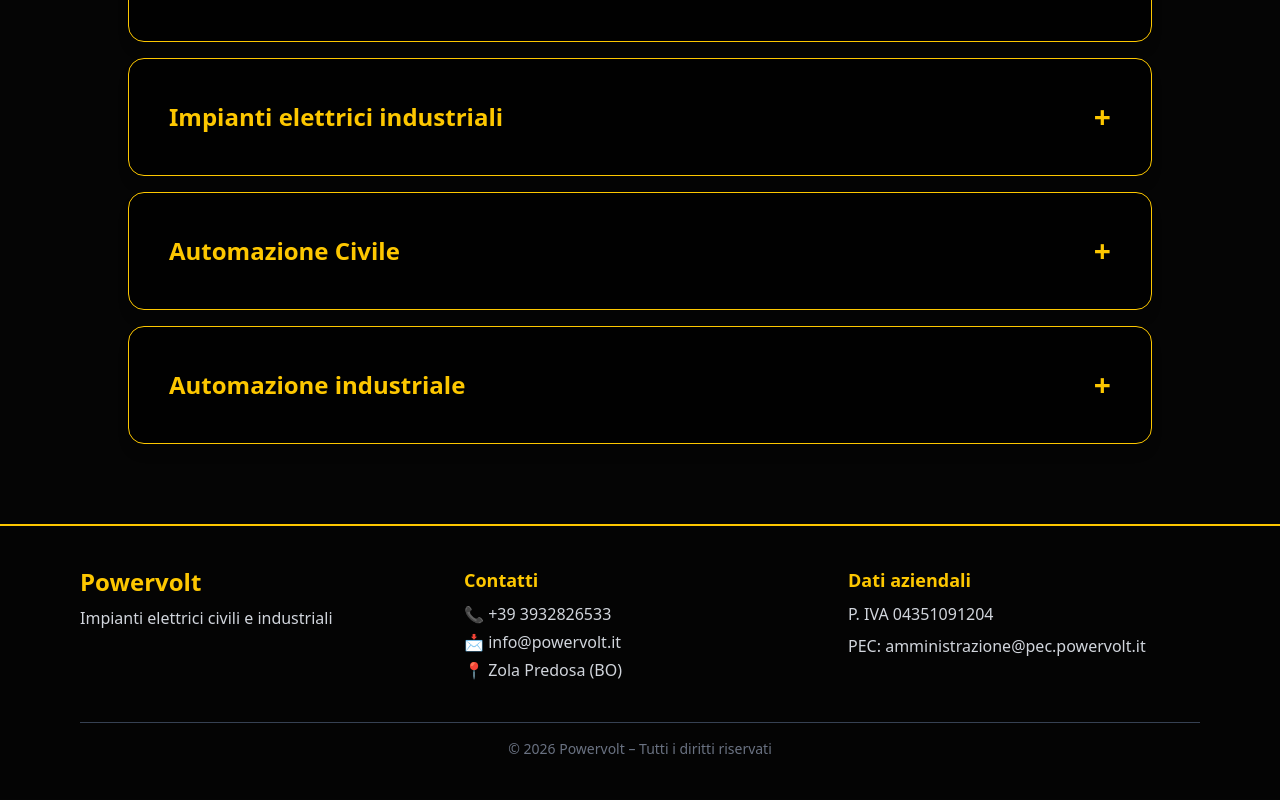
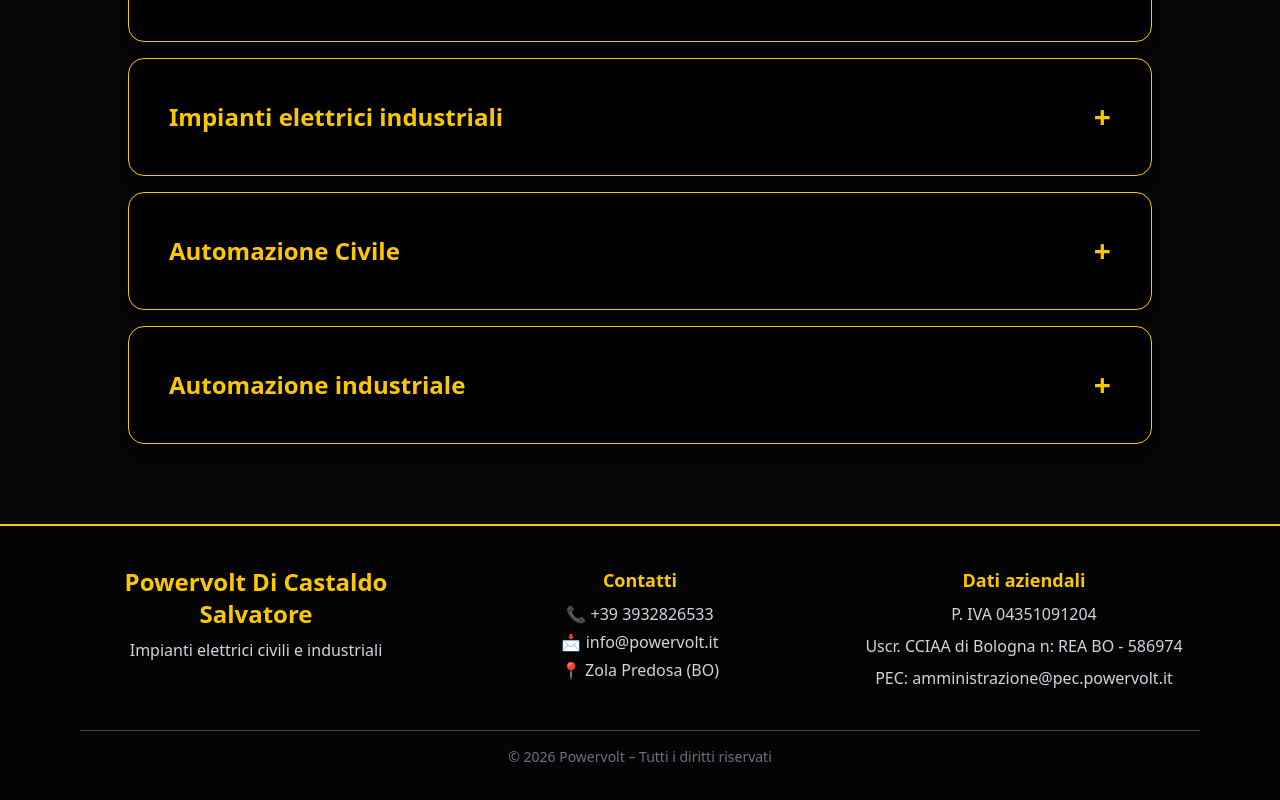
Before and after one commit to MyPowervolt/Web, a React (Vite) app: page / in a window 1280 px wide. Shown: the part 390-1190 px from the top of the page. Built offline with nearby package versions, Linux system fonts and the light colour scheme.

Commit message:
Aggiunto Nome/cognome e allineato Ul/li testo a capo

```diff
--- a/src/components/CardsSection.jsx
+++ b/src/components/CardsSection.jsx
@@ -33,7 +33,7 @@ export default function Accordion({ title, description, features, isOpen, onTogg
       >
         <div className={`${isOpen ? "py-4" : "py-0"} transition-all duration-500`}>
           <p className="text-gray-200 mb-4">{description}</p>
-          <ul className="list-disc list-inside text-start text-gray-300 text-sm space-y-1">
+          <ul className="list-disc list-outside pl-5 text-gray-300 text-sm space-y-2">
             {features.map((f, i) => (
               <li key={i}>{f}</li>
             ))}
--- a/src/components/Footer.jsx
+++ b/src/components/Footer.jsx
@@ -2,13 +2,13 @@ function Footer() {
   return (
     <footer className="bg-black/10 text-gray-100 py-10 px-6 md:px-20 border-t-2 border-yellow-400 mt-20">
       <div className="max-w-7xl mx-auto grid grid-cols-1 md:grid-cols-3 gap-8">
-        <div className="space-y-2">
-          <h2 className="text-2xl font-bold text-yellow-400">Powervolt</h2>
+        <div className="space-y-2 text-center">
+          <h2 className="text-2xl font-bold text-yellow-400">Powervolt Di Castaldo Salvatore</h2>
           <p className="text-gray-300">
             Impianti elettrici civili e industriali
           </p>
         </div>
-        <div className="space-y-2">
+        <div className="space-y-2 text-center">
           <h3 className="text-lg font-semibold text-yellow-400">Contatti</h3>
           <address className="not-italic space-y-1 text-gray-300">
             <p>
@@ -32,11 +32,12 @@ function Footer() {
             <p>📍 Zola Predosa (BO)</p>
           </address>
         </div>
-        <div className="space-y-2">
+        <div className="space-y-2 text-center">
           <h3 className="text-lg font-semibold text-yellow-400">
             Dati aziendali
           </h3>
           <p className="text-gray-300">P. IVA 04351091204</p>
+          <p className="text-gray-300">Uscr. CCIAA di Bologna n: REA BO - 586974</p>
           <p className="text-gray-300">
             PEC:{" "}
             <a
--- a/src/data/cardsData.js
+++ b/src/data/cardsData.js
@@ -8,7 +8,7 @@ export const cardsData = [
         "Progettazione impianti su misura",
         "Assistenza ristrutturazioni",
         "Adeguamento per impianti datati",
-        "Installazione e manutenzione impianti citofonici",
+        "Installazione e manutenzione impianti citofonici e videocitofonici",
         "Realizzazione di impianti di sicurezza e videosorveglianza",
         "Realizzazione impianti Dati",
         "Installazioni wall-box",
```
